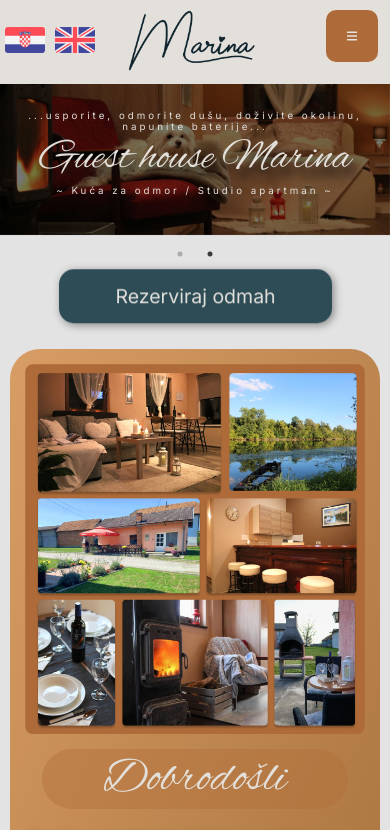
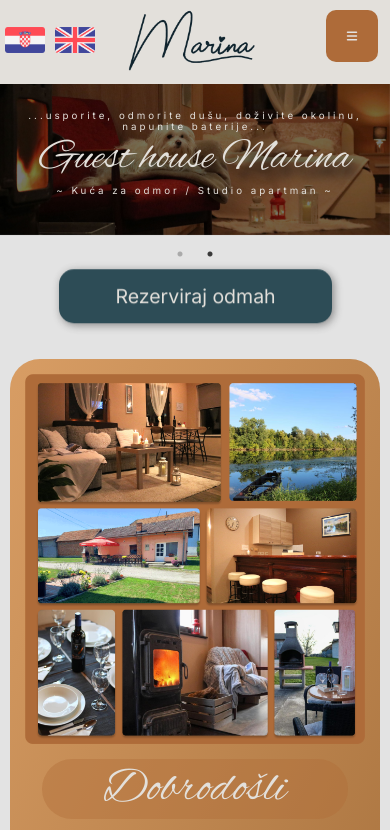
Before and after one commit to CroAnna/Guesthouse-Marina, a React (Create React App) app: page / in a window 390 px wide. Shown: the top 830 px of the page. Built offline with nearby package versions, Linux system fonts and the light colour scheme; a web font is replaced by a local one.

Commit message:
fix promijenjena visina

```diff
--- a/src/App.scss
+++ b/src/App.scss
@@ -1107,7 +1107,7 @@ body {
       display: block;
       width: 95%;
       padding: 15px;
-      margin-top: 110px;
+      margin-top: 120px;
       & .left {
         position: static;
         & img {
@@ -1630,7 +1630,7 @@ body {
             top: 0%;
             -ms-transform: translateY(0%);
             transform: translateY(0%);
-            text-align: center;
+            //text-align: center;
           }
         }
       }
```
